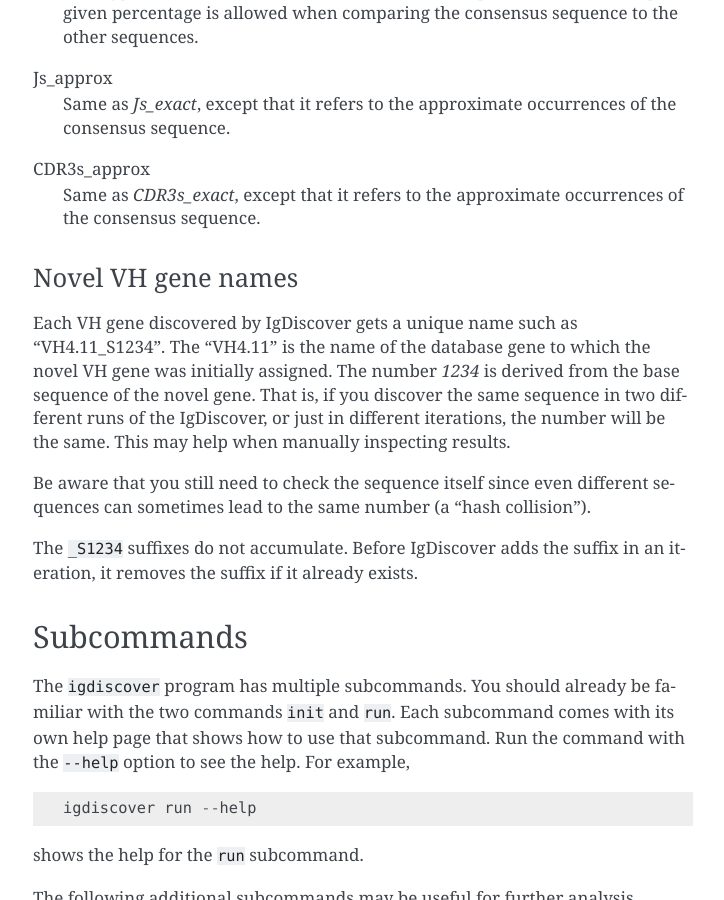
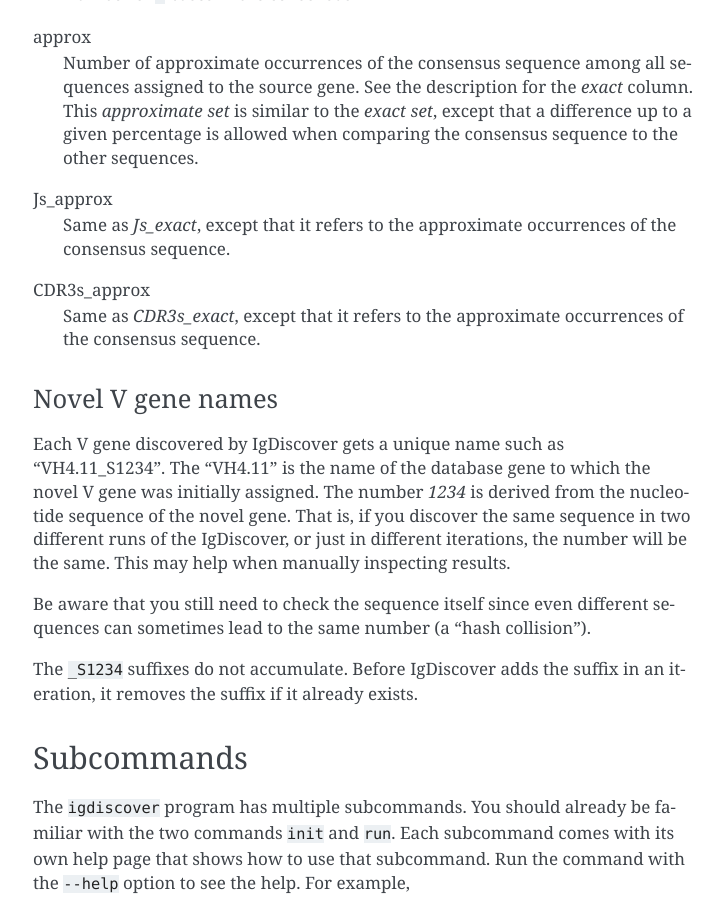
Before and after one commit to NBISweden/IgDiscover-legacy, a Sphinx documentation site: the page built from doc/guide.rst, in a window 1280 px wide and 900 px high, scrolled down 11109 px. Shown: the whole window, without its empty margins (387-1111 px from the left). Built offline with Sphinx 7.4.7, drawn with Linux system fonts in a browser that asks for light colours; some of the changed text lies outside the part shown.

Commit message:
Describe in docs that we can discover light chain V genes

```diff
--- a/README.rst
+++ b/README.rst
@@ -7,6 +7,7 @@
 ==========
 
 IgDiscover analyzes antibody repertoires and discovers new V genes from high-throughput sequencing reads.
+Heavy chains, kappa and lambda light chains are supported (to discover VH, VK and VL genes).
 
 This tool is the result of work within the `Gunilla Karlsson Hedestam group <http://ki.se/en/mtc/gunilla-karlsson-hedestam-group>`_
 at the `Department of Microbiology, Tumor and Cell Biology <http://ki.se/en/mtc/>`_ at `Karolinska Institutet <http://ki.se/en/>`_.
--- a/doc/guide.rst
+++ b/doc/guide.rst
@@ -12,7 +12,7 @@
 To start an analysis, you need:
 
 1. Two FASTQ files with paired-end reads
-2. A database of V/D/J genes (three FASTA files named ``v.fasta``, ``d.fasta``, ``j.fasta``)
+2. A database of V/D/J genes (three FASTA files named ``V.fasta``, ``D.fasta``, ``J.fasta``)
 3. A configuration file that describes the library
 
 If you do not have a V/D/J database, yet, you may want to read the section about :ref:`how to obtain V/D/J sequences <obtaining-database>`.
@@ -33,8 +33,10 @@
    It is found automatically.
 
    Next, choose the directory with your database.
-   The directory must contain the three files ``v.fasta``, ``d.fasta``, ``j.fasta``.
-   These files contain the VH, DH, JH gene sequences, respectively.
+   The directory must contain the three files ``V.fasta``, ``D.fasta``, ``J.fasta``.
+   These files contain the V, D, J gene sequences, respectively.
+   Even if have have only light chains in your data, a ``D.fasta`` file needs to be provided,
+   just use one with the heavy chain D gene sequences.
 
    If you do not want a graphical user interface, use the two command-line
    parameters ``--db`` and ``--reads`` to provide this information instead::
@@ -83,14 +85,15 @@
 Obtaining a V/D/J database
 ==========================
 
-We use the term “database” to refer to three FASTA files that contain the sequences for the VH, DH and JH genes.
+We use the term “database” to refer to three FASTA files that contain the sequences for the V, D and J genes.
 IMGT provides `sequences for download <http://www.imgt.org/vquest/refseqh.html>`_.
-You need to get the IGHV, IGHD and IGHJ files for your species.
+For discovering new VH genes for example, you need to get the IGHV, IGHD and IGHJ files of your species.
 As IgDiscover uses this only as a starting point, using a similar species will also work.
 
 The files you get from IMGT are not ready to use.
 You should run the script ``edit_imgt_file.pl`` on them that the `IgBLAST authors provide on their FTP server <ftp://ftp.ncbi.nih.gov/blast/executables/igblast/release/>`_.
-Run it for all three downloaded files, and make sure that the files are called ``VH.fasta``, ``DH.fasta`` and ``JH.fasta``.
+Run it for all three downloaded files, and make sure that the files are called ``V.fasta``, ``D.fasta`` and ``J.fasta``.
+You always need a file with D genes even if you analyze light chains.
 
 In case you have used IgBLAST previously, note that there is no need to run the ``makeblastdb`` tool yourself as IgDiscover will do that for you.
 
@@ -228,7 +231,7 @@
 They also contain the following additional files.
 
 iteration-xx/candidates.tab
-    A table with candidate novel VH alleles (or genes).
+    A table with candidate novel V alleles (or genes).
     This is a list of sequences found through the *windowing strategy* or *linkage cluster analysis*, as discussed in our paper.
 
 iteration-xx/new_V_database.fasta
@@ -454,12 +457,12 @@
 
 .. _gene-names:
 
-Novel VH gene names
+Novel V gene names
 -------------------
 
-Each VH gene discovered by IgDiscover gets a unique name such as “VH4.11_S1234”.
+Each V gene discovered by IgDiscover gets a unique name such as “VH4.11_S1234”.
 The “VH4.11” is the name of the database gene to which the novel
-VH gene was initially assigned. The number *1234* is derived from the base
+V gene was initially assigned. The number *1234* is derived from the nucleotide
 sequence of the novel gene. That is, if you discover the same sequence in two
 different runs of the IgDiscover, or just in different iterations, the number will
 be the same. This may help when manually inspecting results.
```
Also changed, not shown: other parts of doc/guide.rst (+1 -1 lines).
